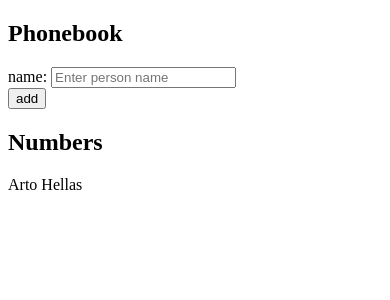
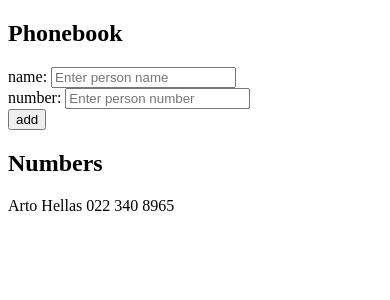
Before and after one commit to touraye/fullstackopen, a React (Vite) app in the folder part2/phonebook/: page / in a window 390 px wide. Shown: the top 300 px of the page. Built offline with nearby package versions, Linux system fonts and the light colour scheme.

Commit message:
created phonebook step3

```diff
--- a/part2/phonebook/src/App.jsx
+++ b/part2/phonebook/src/App.jsx
@@ -2,18 +2,24 @@ import { useState } from 'react'
 
 
 function App() {
-	const [persons, setPersons] = useState([{ name: 'Arto Hellas' }])
+	const [persons, setPersons] = useState([{ name: 'Arto Hellas', number: '022 340 8965' }])
   const [ newName, setNewName ] = useState( '' )
+  const [newNumber, setNewNumber] = useState('')
 
-  const handleChange = (e) => {
+  const handleNameChange = (e) => {
     setNewName(e.target.value)
   }
+
+  const handleNumberChange = (e) => {
+		setNewNumber(e.target.value)
+	}
 
   const handleSubmit = ( e ) => {
     e.preventDefault()
 
     const content = {
-      name: newName
+      name: newName,
+      number: newNumber
     }
 
     const personExist = persons.find( person => person.name.toLowerCase() === content.name.toLowerCase() )
@@ -31,20 +37,21 @@ function App() {
 			<h2>Phonebook</h2>
 			<form onSubmit={handleSubmit}>
 				<div>
-					name: <input onChange={handleChange} placeholder='Enter person name' />
+					name:{' '}
+					<input onChange={handleNameChange} placeholder='Enter person name' />
 				</div>
 				<div>
-					<button type='submit'>
-						add
-					</button>
+					number:{' '}
+					<input onChange={handleNumberChange} placeholder='Enter person number' />
+				</div>
+				<div>
+					<button type='submit'>add</button>
 				</div>
 			</form>
-      <h2>Numbers</h2>
-      {
-        persons?.map( ( person, index ) => (
-          <p key={ index }>{ person.name }</p>
-        ))
-      }
+			<h2>Numbers</h2>
+			{persons?.map((person, index) => (
+        <p key={ index }>{ person.name } { person.number }</p>
+			))}
 		</div>
 	)
 }
```
